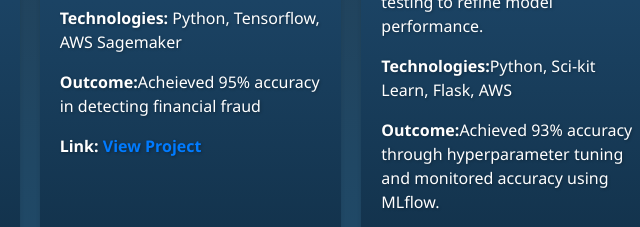
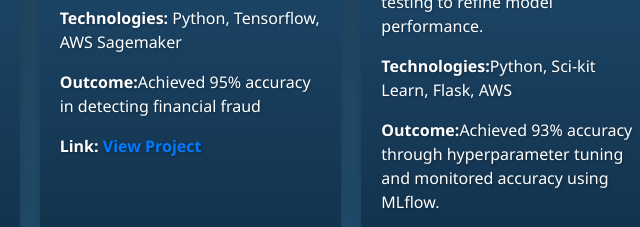
Before and after one commit to harshal-96/website, a plain HTML site: page index.html in a window 1280 px wide. Shown: the part 260-487 px from the top of the page, 592-1232 px from the left. Drawn offline with Linux system fonts and the light colour scheme.

Commit message:
Update index.html

```diff
--- a/index.html
+++ b/index.html
@@ -42,7 +42,7 @@
                 <h2>Advanced Real Time Fraud Detection System</h2>
                 <p>Developed a high-throughput system using Kafka and trained a deep learning model</p>
                 <p><strong>Technologies:</strong> Python, Tensorflow, AWS Sagemaker</p>
-                <p><strong>Outcome:</strong>Acheieved 95% accuracy in detecting financial fraud</p>
+                <p><strong>Outcome:</strong>Achieved 95% accuracy in detecting financial fraud</p>
                 <p><strong>Link:</strong> <a href="project2.html">View Project</a></p>
             </div>
 
```
